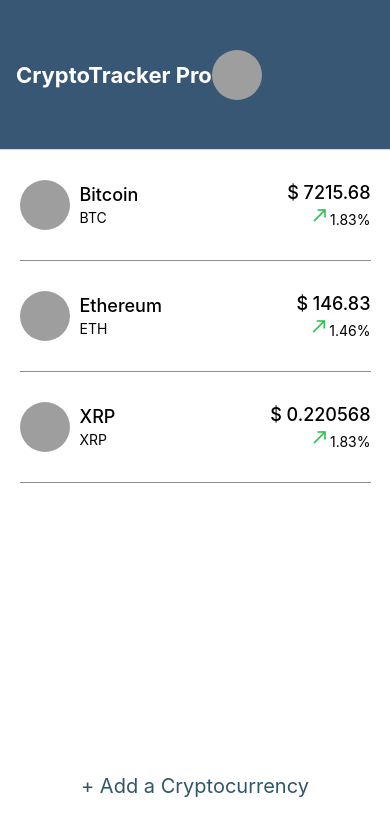
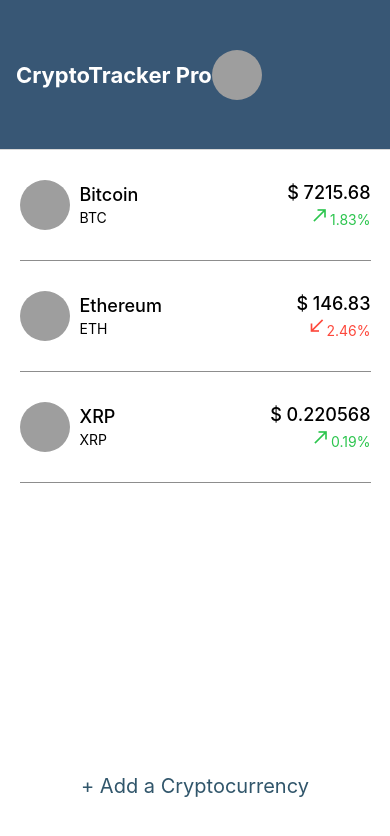
Before and after one commit to urreita9/cryptoChallengeDevL, a React Native app: screen / in a window 390 px wide. Shown: the top 836 px of the page. Built offline with nearby package versions, Linux system fonts and the light colour scheme; grey boxes are pictures that could not be loaded.

Commit message:
AsyncStorage mocked data

```diff
--- a/package.json
+++ b/package.json
@@ -10,6 +10,7 @@
     "lint": "eslint . --ext .js,.jsx,.ts,.tsx"
   },
   "dependencies": {
+    "@react-native-async-storage/async-storage": "^1.17.5",
     "@react-navigation/native": "^6.0.10",
     "@react-navigation/stack": "^6.2.1",
     "@reduxjs/toolkit": "^1.8.1",
--- a/src/components/CryptoCard/CryptoCard.tsx
+++ b/src/components/CryptoCard/CryptoCard.tsx
@@ -10,6 +10,7 @@ import {
   TendencyText,
   TextBold,
   TextColumn,
+  PercentageText,
 } from './Styled';
 
 export const CryptoCard = ({
@@ -30,19 +31,26 @@ export const CryptoCard = ({
               }}
             />
           </View>
-          <TextColumn right={false}>
+          <TextColumn bool={false}>
             <TextBold>{slug}</TextBold>
             <Text>{symbol}</Text>
           </TextColumn>
         </CryptoTextWrapper>
-        <TextColumn right>
+        <TextColumn bool>
           <TextBold>$ {price}</TextBold>
 
           <TendencyText>
             <Text>
-              <Icon name="north-east" size={20} color="#2CC54E" />
+              {percent_change > 0 ? (
+                <Icon name={'north-east'} size={20} color="#2CC54E" />
+              ) : (
+                <Icon name={'south-west'} size={20} color="#FD483C" />
+              )}
             </Text>
-            <Text>{percent_change}%</Text>
+
+            <PercentageText bool={percent_change < 0 ? false : true}>
+              {percent_change < 0 ? Math.abs(percent_change) : percent_change}%
+            </PercentageText>
           </TendencyText>
         </TextColumn>
       </DataContainer>
--- a/src/components/CryptoCard/Styled.tsx
+++ b/src/components/CryptoCard/Styled.tsx
@@ -1,7 +1,7 @@
 import styled from 'styled-components/native';
 
-interface Right {
-  right: boolean;
+interface Bool {
+  bool: boolean;
 }
 
 export const CryptoCardContainer = styled.View`
@@ -33,7 +33,7 @@ export const CryptoTextWrapper = styled.View`
 export const TextColumn = styled.View`
   height: 50px;
   justify-content: space-evenly;
-  align-items: ${({right}: Right) => (right ? 'flex-end' : 'flex-start')};
+  align-items: ${({bool}: Bool) => (bool ? 'flex-end' : 'flex-start')};
   //   background-color: red;
   flex: 0.9;
 `;
@@ -48,3 +48,7 @@ export const TendencyText = styled.View`
   align-items: flex-end;
   //   text-align: right;
 `;
+
+export const PercentageText = styled.Text`
+  color: ${({bool}: Bool) => (bool ? '#2CC54E' : '#FD483C')};
+`;
--- a/src/components/CryptoListHeader/CryptoListStackHeader.tsx
+++ b/src/components/CryptoListHeader/CryptoListStackHeader.tsx
@@ -1,5 +1,4 @@
 import React from 'react';
-import {Image, Text, View} from 'react-native';
 import {Avatar, HeaderContainer, HeaderTitle} from './Styled';
 
 export const CryptoListStackHeader = () => {
--- a/src/features/crypto/cryptoSlice.ts
+++ b/src/features/crypto/cryptoSlice.ts
@@ -1,7 +1,6 @@
 import {createSlice, PayloadAction} from '@reduxjs/toolkit';
 import type {RootState} from '../../app/store';
 
-// Define a type for the slice state
 export interface Crypto {
   id: string;
   slug: string;
@@ -14,52 +13,31 @@ export interface Crypto {
 interface cryptoSliceState {
   cryptoList: Crypto[];
   crypto: Crypto | {};
+  loading: boolean;
 }
 
-// Define the initial state using that type
 const initialState: cryptoSliceState = {
-  cryptoList: [
-    {
-      id: '1',
-      slug: 'Bitcoin',
-      symbol: 'BTC',
-      avatar: 'https://avatars.githubusercontent.com/u/71611977?v=4',
-      price: 7215.68,
-      percent_change: 1.83,
-    },
-    {
-      id: '2',
-      slug: 'Ethereum',
-      symbol: 'ETH',
-      avatar: 'https://avatars.githubusercontent.com/u/71611977?v=4',
-      price: 146.83,
-      percent_change: 1.46,
-    },
-    {
-      id: '3',
-      slug: 'XRP',
-      symbol: 'XRP',
-      avatar: 'https://avatars.githubusercontent.com/u/71611977?v=4',
-      price: 0.220568,
-      percent_change: 1.83,
-    },
-  ],
+  cryptoList: [],
   crypto: {},
+  loading: true,
 };
 
 export const cryptoSlice = createSlice({
   name: 'crypto',
   initialState,
   reducers: {
-    // Use the PayloadAction type to declare the contents of `action.payload`
     setCryptos: (state, action: PayloadAction<Crypto[]>) => {
-      state = {...state, cryptoList: [...state.cryptoList, ...action.payload]};
+      return (state = {
+        ...state,
+        cryptoList: action.payload,
+        loading: false,
+      });
     },
     removeCrypto: (state, action: PayloadAction<string>) => {
       const deleteCrytpo = state.cryptoList.filter(
         crypto => crypto.id !== action.payload,
       );
-      state = {...state, cryptoList: deleteCrytpo};
+      return (state = {...state, cryptoList: deleteCrytpo});
     },
   },
 });
--- a/src/screens/CryptoListScreen/CryptoListScreen.tsx
+++ b/src/screens/CryptoListScreen/CryptoListScreen.tsx
@@ -1,7 +1,7 @@
 import {StackScreenProps} from '@react-navigation/stack';
-import React from 'react';
-import {Text, View, TouchableOpacity, ScrollView} from 'react-native';
-import {useAppSelector} from '../../app/hooks';
+import React, {useEffect} from 'react';
+import AsyncStorage from '@react-native-async-storage/async-storage';
+import {useAppDispatch, useAppSelector} from '../../app/hooks';
 
 import {CryptoCard} from '../../components/CryptoCard/CryptoCard';
 import {
@@ -11,20 +11,102 @@ import {
   CyptoListScreenContainer,
   CyptoListScrollableContainer,
   CyptoListScrollView,
+  NoCryptosSavedContainer,
+  NoCryptosText,
 } from './Styled';
+import cryptoSlice, {setCryptos} from '../../features/crypto/cryptoSlice';
+import {Text} from 'react-native';
 
 interface Props extends StackScreenProps<any, any> {}
 
 export const CryptoListScreen = ({navigation}: Props) => {
-  const cryptos = useAppSelector(state => state.cryptoSlice.cryptoList);
+  const {cryptoList, loading} = useAppSelector(state => state.cryptoSlice);
+  const dispatch = useAppDispatch();
+
+  const cryptoListMock = [
+    {
+      id: '1',
+      slug: 'Bitcoin',
+      symbol: 'BTC',
+      avatar:
+        'https://www.citypng.com/public/uploads/preview/-51614886667xgmehgrty6.png',
+      price: 7215.68,
+      percent_change: 1.83,
+    },
+    {
+      id: '2',
+      slug: 'Ethereum',
+      symbol: 'ETH',
+      avatar:
+        'https://upload.wikimedia.org/wikipedia/commons/b/b7/ETHEREUM-YOUTUBE-PROFILE-PIC.png',
+      price: 146.83,
+      percent_change: -2.46,
+    },
+    {
+      id: '3',
+      slug: 'XRP',
+      symbol: 'XRP',
+      avatar:
+        'https://www.pngitem.com/pimgs/m/26-268780_ripple-xrp-icon-hd-png-download.png',
+      price: 0.220568,
+      percent_change: 0.19,
+    },
+  ];
+
+  useEffect(() => {
+    removeData();
+    setData();
+    getData();
+  }, []);
+
+  const setData = async () => {
+    try {
+      await AsyncStorage.setItem('cryptoList', JSON.stringify(cryptoListMock));
+      // await AsyncStorage.setItem('cryptoList', JSON.stringify([]));
+      console.log('SET');
+    } catch (e) {
+      console.log(e);
+    }
+  };
+
+  const getData = async () => {
+    try {
+      const value = await AsyncStorage.getItem('cryptoList');
+
+      if (value !== null) {
+        dispatch(setCryptos(JSON.parse(value)));
+      }
+    } catch (e) {
+      console.log(e);
+    }
+  };
+
+  const removeData = async () => {
+    try {
+      await AsyncStorage.removeItem('cryptoList');
+    } catch (e) {
+      console.log(e);
+    }
+  };
   return (
     <CyptoListScreenContainer>
+      {/* {loading && (
+        <NoCryptosSavedContainer>
+          <NoCryptosText>Loading</NoCryptosText>
+        </NoCryptosSavedContainer>
+      )} */}
       <CyptoListScrollableContainer>
-        <CyptoListScrollView>
-          {cryptos.map(crypto => (
-            <CryptoCard key={crypto.id} {...crypto} />
-          ))}
-        </CyptoListScrollView>
+        {cryptoList?.length ? (
+          <CyptoListScrollView>
+            {cryptoList.map(crypto => (
+              <CryptoCard key={crypto.id} {...crypto} />
+            ))}
+          </CyptoListScrollView>
+        ) : (
+          <NoCryptosSavedContainer>
+            <NoCryptosText>Start saving cryptocurrencies!</NoCryptosText>
+          </NoCryptosSavedContainer>
+        )}
       </CyptoListScrollableContainer>
 
       <CyptoListAddContainer>
--- a/src/screens/CryptoListScreen/Styled.tsx
+++ b/src/screens/CryptoListScreen/Styled.tsx
@@ -23,3 +23,12 @@ export const AddCryptoButtonText = styled.Text`
   font-size: 20px;
   color: #31566b;
 `;
+
+export const NoCryptosSavedContainer = styled.View`
+  flex: 5;
+  align-items: center;
+  justify-content: center;
+`;
+export const NoCryptosText = styled.Text`
+  font-size: 20px;
+`;
```
Also changed, not shown: 3 other files (tests, documents, lock files or other folders).
